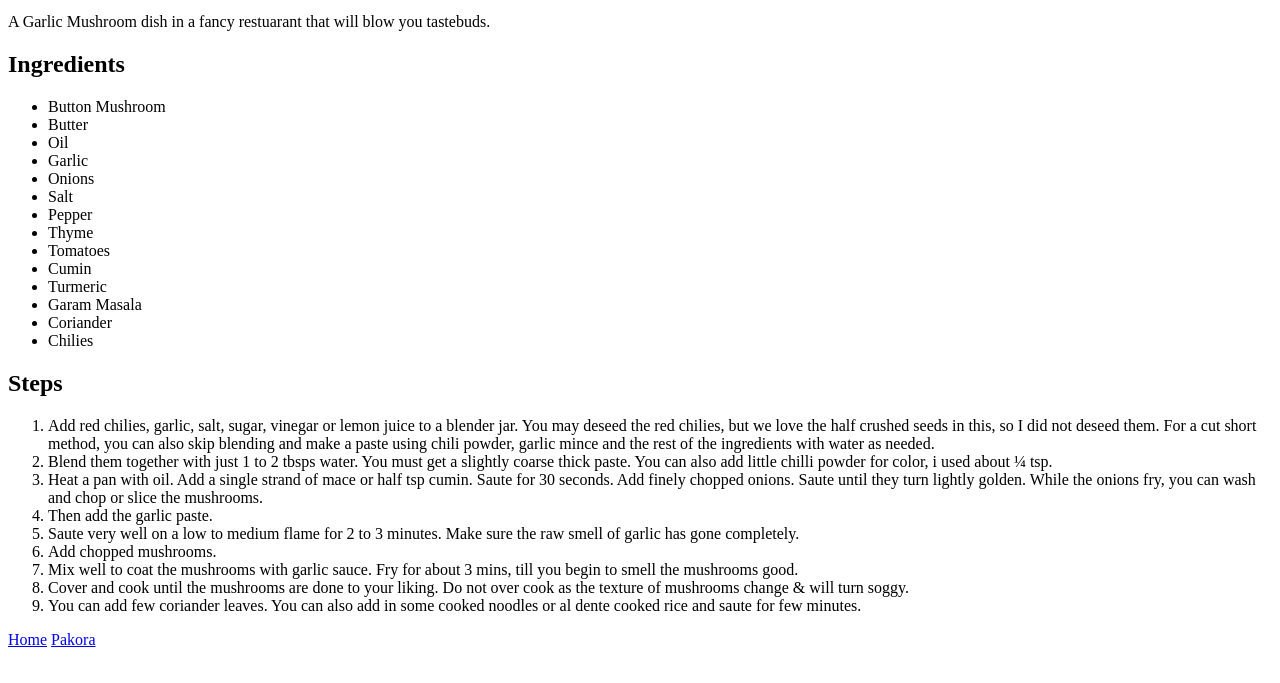
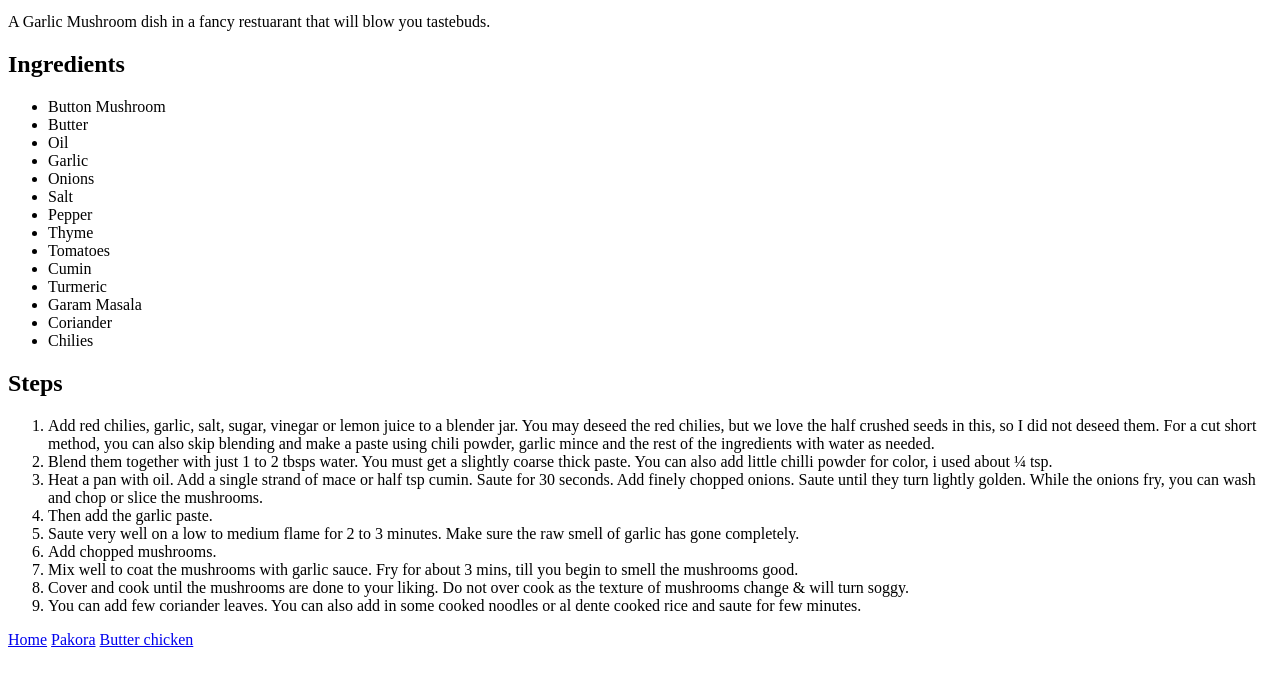
Before and after one commit to rajasaikiaaa/odin-recipes, a plain HTML site: page recipes/mushroom.html in a window 1280 px wide. Shown: the part 101-784 px from the top of the page. Drawn offline with Linux system fonts and the light colour scheme.

Commit message:
Add link for butterchicken page

```diff
--- a/recipes/mushroom.html
+++ b/recipes/mushroom.html
@@ -40,5 +40,6 @@
     </ol>
     <a href="../index.html">Home</a>
     <a href="./pakora.html">Pakora</a>
+    <a href="./butterchicken.html">Butter chicken</a>
 </body>
 </html>
```
